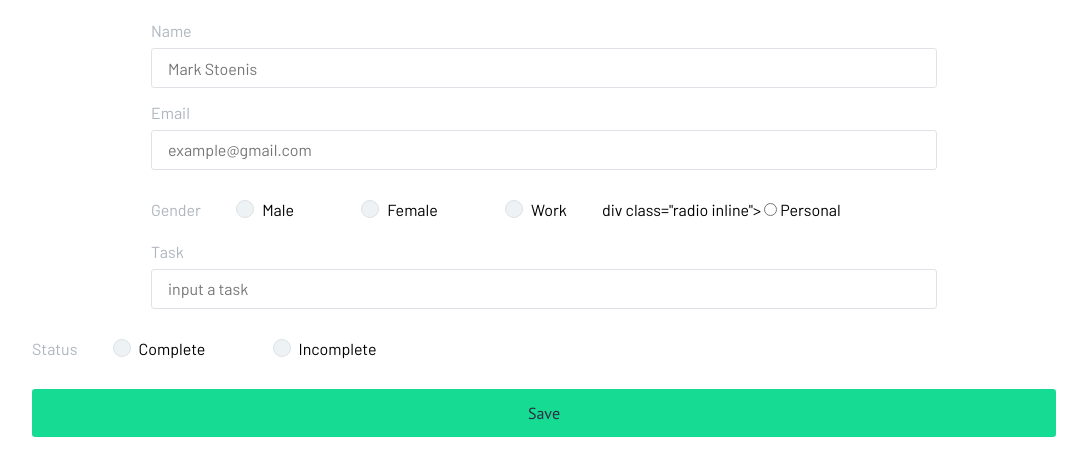
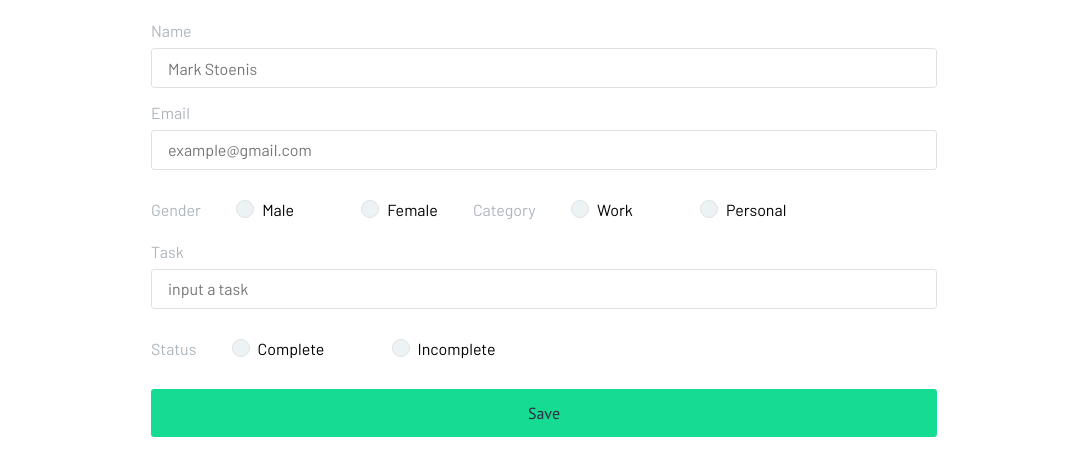
Before and after one commit to gentomacine/crud-app, a Node server app: page /update-user in a window 1280 px wide. Shown: the part 294-770 px from the top of the page, without its empty margins (96-1183 px from the left). Run offline with Node 20, Linux system fonts and the light colour scheme; some libraries are stand-ins or nearby versions.

Commit message:
all work

```diff
--- a/views/update_user.ejs
+++ b/views/update_user.ejs
@@ -35,15 +35,17 @@
                 <input type="radio" id="radio-2" name="gender" value="Male" <%= user.gender == 'Male' ? 'checked' : '' %>>
                 <label for="radio-2" class="radio-label">Male</label>
             </div>
+
             <div class="radio inline">
                 <input type="radio" id="radio-3" name="gender" value="Female"  <%= user.gender == 'Female' ? 'checked' : '' %> >
                 <label for="radio-3" class="radio-label">Female</label>
             </div>
+            <label for="gender" class="text-light">Category</label>
             <div class="radio inline">
                 <input type="radio" id="radio-7" name="category" value="Work"  <%= user.category == 'Work' ? 'checked' : '' %> >
                 <label for="radio-7" class="radio-label">Work</label>
             </div>
-            div class="radio inline">
+            <div class="radio inline">
                 <input type="radio" id="radio-6" name="category" value="personal"  <%= user.category == 'Personal' ? 'checked' : '' %> >
                 <label for="radio-6" class="radio-label">Personal</label>
             </div>
```
